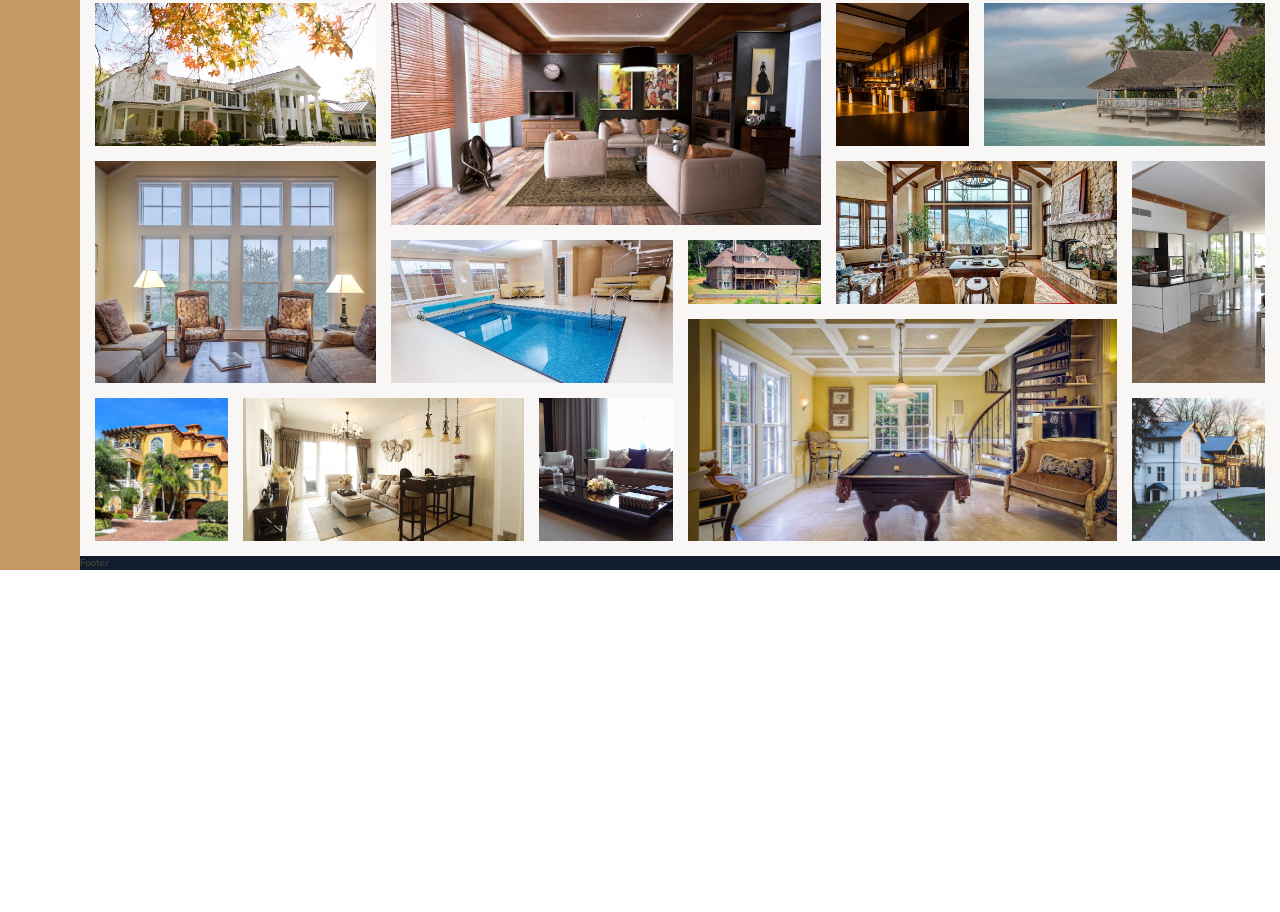
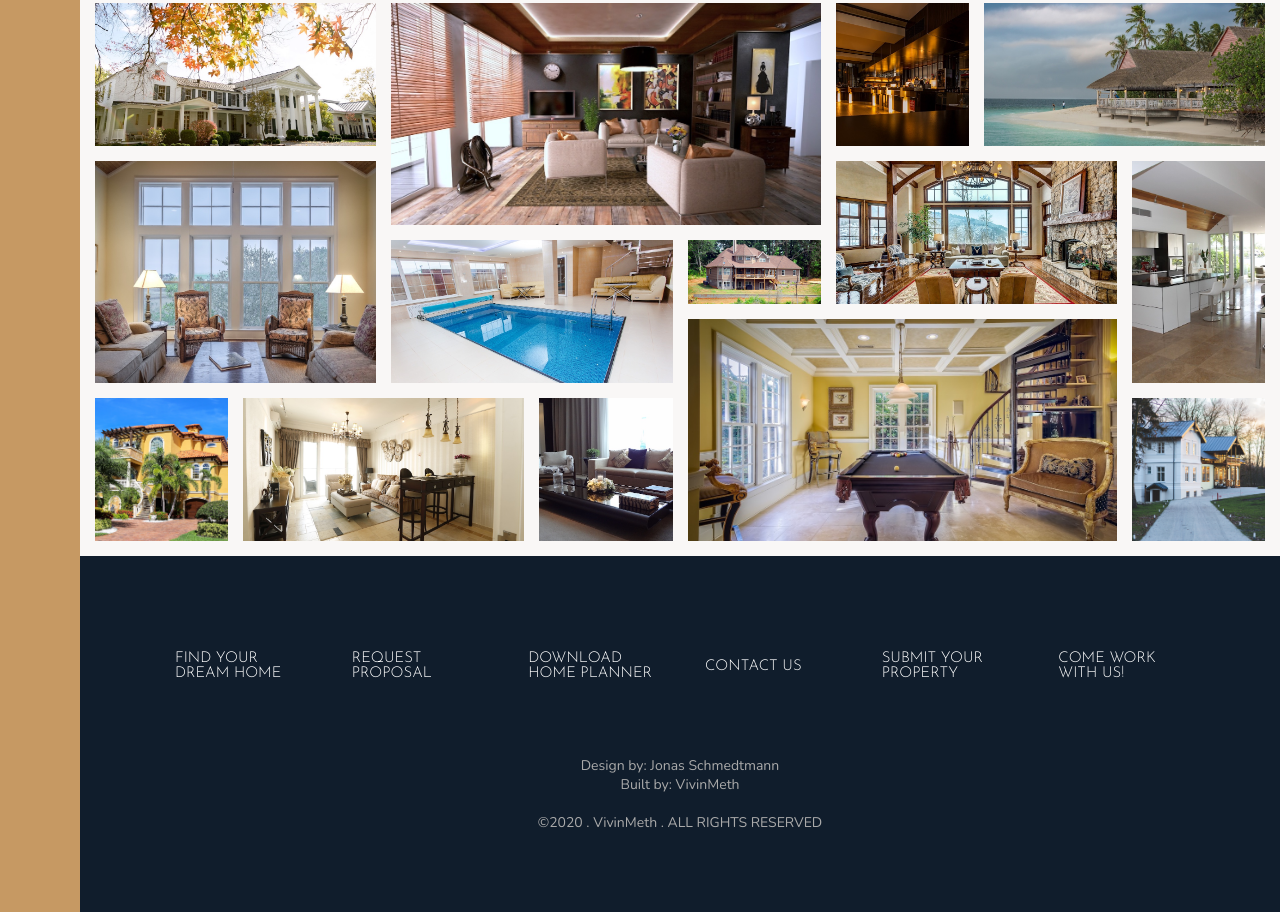
Before and after one commit to vivinmeth/nexter, a website: page index.html in a window 1280 px wide. Shown: the part 3148-4060 px from the top of the page. Before the commit the page ends 3718 px from the top, so only its background shows below. Drawn offline with nearby package versions, Linux system fonts and the light colour scheme.

Commit message:
footer done

```diff
--- a/index.html
+++ b/index.html
@@ -304,7 +304,22 @@
             <figure class="gallery__item gallery__item--14"><img src="img/gal-14.jpeg" alt="Gallery image 14" class="gallery__img"></figure>
         </div>
         <div class="footer">
-            Footer
+            <ul class="nav">
+                <li class="nav__item"><a href="#" class="nav__link">Find your dream home</a></li>
+                <li class="nav__item"><a href="#" class="nav__link">Request proposal</a></li>
+                <li class="nav__item"><a href="#" class="nav__link">Download home planner</a></li>
+                <li class="nav__item"><a href="#" class="nav__link">Contact us</a></li>
+                <li class="nav__item"><a href="#" class="nav__link">Submit your property</a></li>
+                <li class="nav__item"><a href="#" class="nav__link">Come work with us!</a></li>
+            </ul>
+            <p class="copyright">
+                Design by: Jonas Schmedtmann
+                <br>
+                Built by: VivinMeth
+                <br>
+                <br>
+                &copy;2020 . VivinMeth . ALL RIGHTS RESERVED
+            </p>
         </div>
     </body>
 </html>
--- a/sass/_footer.scss
+++ b/sass/_footer.scss
@@ -2,4 +2,41 @@
   background-color: $color-secondary;
   grid-row: -2 / -1;
   grid-column: full-start / full-end;
+  padding: 8rem;
+
 }
+
+.nav{
+  list-style: none;
+  display: grid;
+  grid-template-columns: repeat(auto-fit, minmax(15rem, 1fr));
+  grid-gap: 2rem;
+  align-items: center;
+
+  &__link{
+    &:link, &:visited{
+      font-size: 1.5rem;
+      color: #fff;
+      text-decoration: none;
+      font-family: $font-display;
+      text-transform: uppercase;
+      padding: 1.5rem;
+      display: block;
+      transition: all .2s;
+      &:hover, &:active{
+        background-color: rgba(#fff, 0.05);
+        transform: translateY(-1rem);
+      }
+    }
+  }
+}
+
+.copyright{
+  font-size: 1.4rem;
+  color: $color-grey-light-2;
+  text-align: center;
+  margin: 6rem auto;
+  margin-bottom: 0;
+  width: 70%;
+
+}
```
Also changed, not shown: css/style.css.
